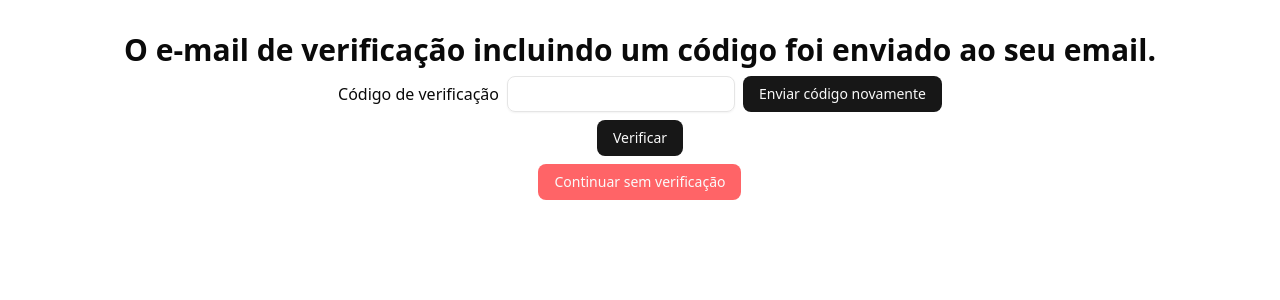
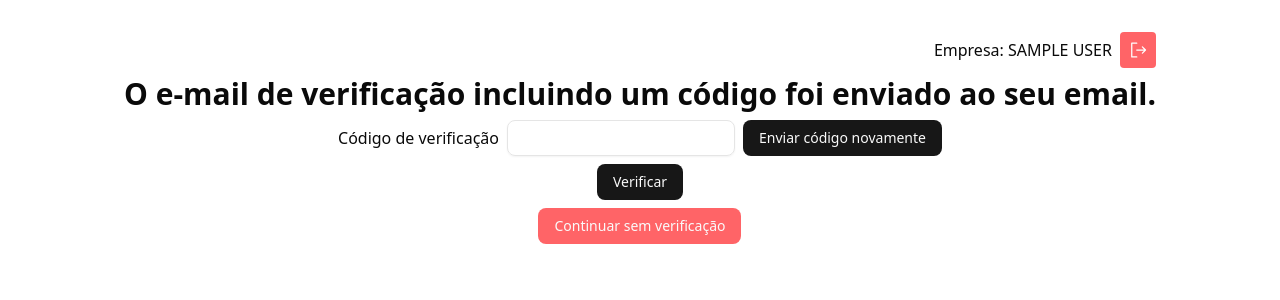
Before and after one commit to vitorsaa2k/Got-Delivery, a Next.js app: page /verify in a window 1280 px wide. Shown: the top 300 px of the page. Built offline with nearby package versions, Linux system fonts and the light colour scheme; no server answers; sample sign-in values are in the browser's storage.

Commit message:
make possible to logout when in verify page

```diff
--- /dev/null
+++ b/src/features/verify/components/header.tsx
@@ -0,0 +1,19 @@
+"use client";
+
+import { SignOutIcon } from "@phosphor-icons/react";
+import { signOut, useSession } from "next-auth/react";
+
+export function VerifyHeader() {
+	const session = useSession();
+	return (
+		<header className="flex justify-end gap-2 items-center">
+			<p>Empresa: {session.data?.user.name?.toUpperCase()}</p>
+			<button
+				onClick={() => signOut()}
+				className="bg-red-400 rounded p-2 hover:cursor-pointer flex items-center text-white"
+			>
+				<SignOutIcon className="" size={20} />
+			</button>
+		</header>
+	);
+}
--- a/src/features/verify/index.tsx
+++ b/src/features/verify/index.tsx
@@ -6,8 +6,9 @@ import { verifyAccountViaCode } from "@/services/verify";
 import { useRouter } from "next/navigation";
 import { useState } from "react";
 import { RequestCodeButton } from "./components/requestCodeButton";
-import { removeTimeFromDate } from "@/utils/formatDate";
 import { NoVerifyButton } from "./components/noVerifyButton";
+import { VerifyHeader } from "./components/header";
+import { getCurrentDateWithNoTime } from "@/utils/manageDate";
 
 export default function VerifyForm() {
 	const router = useRouter();
@@ -19,16 +20,13 @@ export default function VerifyForm() {
 		await verifyAccountViaCode(code);
 		setIsComplete(true);
 		setTimeout(() => {
-			router.push(
-				`/delivery/date/${removeTimeFromDate(
-					new Date().toISOString()
-				)}T00:00:00.000Z`
-			);
+			router.push(`/delivery/date/${getCurrentDateWithNoTime()}`);
 		}, 1000);
 	}
 
 	return (
 		<div className="flex flex-col gap-2">
+			<VerifyHeader />
 			<h1 className="text-3xl font-bold text-center">
 				O e-mail de verificação incluindo um código foi enviado ao seu email.
 			</h1>
```
